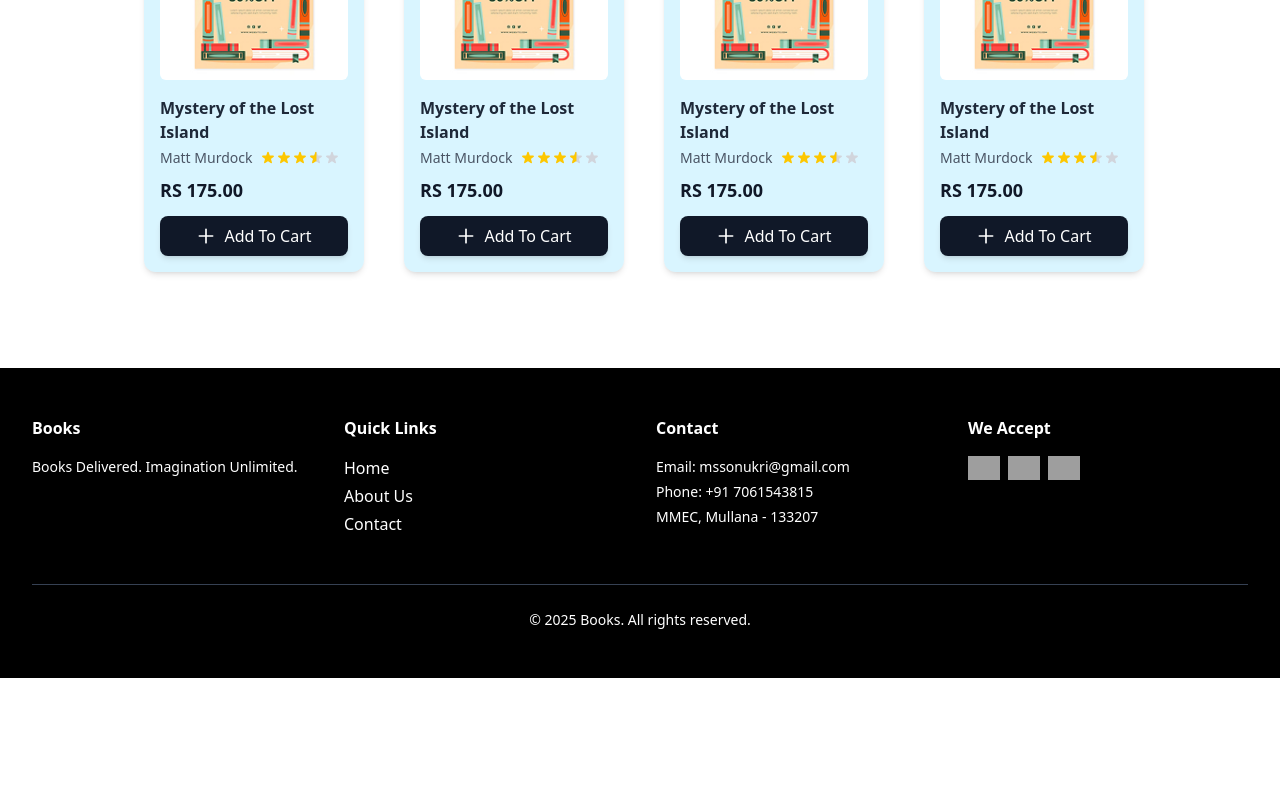
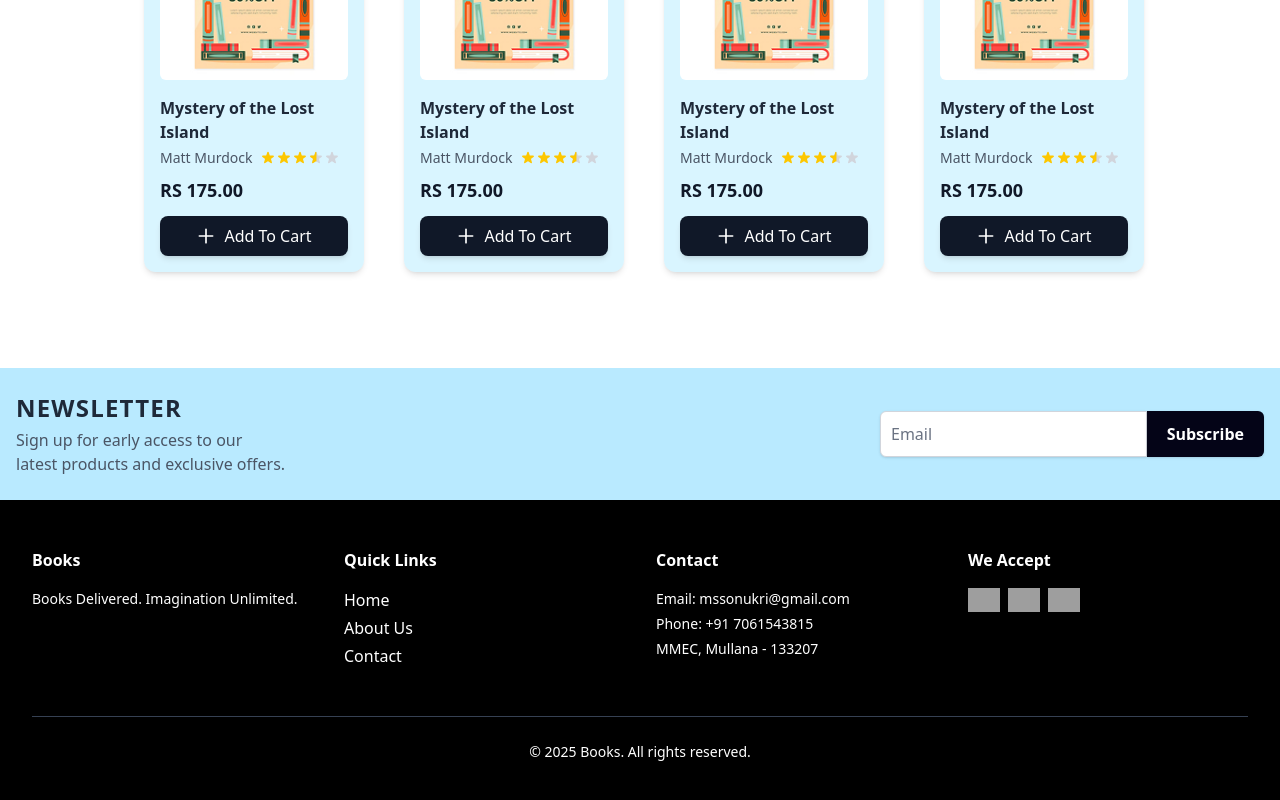
Before and after one commit to MrN7King/BookstorePhase1, a React (Vite) app: page /P2 in a window 1280 px wide. Shown: the part 2213-3013 px from the top of the page. Before the commit the page ends 2891 px from the top, so only its background shows below. Built offline with nearby package versions, Linux system fonts and the light colour scheme; grey boxes are pictures that could not be loaded.

Commit message:
newsletter-added-color-change-needed

```diff
--- /dev/null
+++ b/src/components/Newsletter.jsx
@@ -0,0 +1,65 @@
+// src/sections/NewsletterSection.jsx
+"use client";
+
+import { useState } from 'react';
+
+const NewsletterSection = () => {
+  const [email, setEmail] = useState('');
+
+  const handleSubmit = (e) => {
+    e.preventDefault();
+    console.log('Subscribe email:', email);
+    alert(`Thank you for subscribing, ${email}!`);
+    setEmail('');
+  };
+
+  return (
+    // Outer container: full width, no external margins/paddings
+    // Background color matching the screenshot's muted tone
+    <section className="w-full bg-sky-300/50 text-black"> {/* Muted beige/tan background */}
+      <div className="flex flex-col md:flex-row items-center justify-between
+                      px-4 py-4 md:py-5 lg:py-6 /* Reduced padding for compactness */
+                      max-w-screen-xl mx-auto">
+
+        {/* Left Side: Newsletter Title and Description */}
+        <div className="flex-shrink-0 mb-4 md:mb-0 md:mr-8 text-center md:text-left">
+          <h2 className="text-xl sm:text-2xl font-extrabold font-poppins uppercase tracking-wider text-gray-800"> {/* Darker text, uppercase, tracking */}
+            Newsletter
+          </h2>
+          <p className="text-sm sm:text-base mt-1 text-gray-600"> {/* Smaller, subtle description */}
+            Sign up for early access to our <span className="inline md:block">latest products and exclusive offers.</span> {/* MODIFIED: Line break only on md (laptop) and larger screens */}
+          </p>
+        </div>
+
+        {/* Right Side: Email Input Field and Button */}
+        <div className="w-full md:w-auto flex-grow flex justify-center md:justify-end">
+          <form onSubmit={handleSubmit} className="flex flex-col sm:flex-row w-full max-w-sm"> {/* MODIFIED: Removed space-x-2 to make them stick */}
+            <input
+              type="email"
+              placeholder="Email" // Placeholder text as in screenshot
+              className="flex-grow p-2.5 border border-gray-300 bg-white text-gray-900
+                         placeholder-gray-500 focus:outline-none
+                         transition-all duration-200 shadow-sm rounded-l-md /* MODIFIED: Added rounded-l-md, removed rounded-md */
+                         rounded-r-none /* MODIFIED: Ensure no right roundness */"
+              value={email}
+              onChange={(e) => setEmail(e.target.value)}
+              required
+            />
+            <button
+              type="submit"
+              className="bg-[#040417] text-white px-5 py-2.5 font-semibold font-poppins
+                         hover:bg-blue-700 active:scale-98 transition-all duration-200
+                         shadow-sm hover:shadow-md focus:outline-none
+                         rounded-r-md /* MODIFIED: Added rounded-r-md, removed rounded-md */
+                         rounded-l-none /* MODIFIED: Ensure no left roundness */"
+            >
+              Subscribe
+            </button>
+          </form>
+        </div>
+      </div>
+    </section>
+  );
+};
+
+export default NewsletterSection;
--- a/src/pages/MainBooks.jsx
+++ b/src/pages/MainBooks.jsx
@@ -2,6 +2,7 @@ import BestSellerSlider from '@/sections/BestSellerSlider';
 import GenreSlides from '@/sections/GenreSlides';
 import HeroTwo from '@/sections/HeroTwo';
 import Navigation from '@/sections/Navigation';
+import Newsletter from '../components/Newsletter';
 import { FooterWithSitemap } from '../sections/Footer';
 
 const MainBooks = () => {
@@ -14,7 +15,8 @@ const MainBooks = () => {
          <BestSellerSlider />
          <BestSellerSlider headingText="Newest Books"/>
          <BestSellerSlider headingText="Popular Books"/>
-         <div className="pt-20"><FooterWithSitemap/></div>
+         <div className="pt-20"><Newsletter /></div>
+         <FooterWithSitemap/>
 
 
     </>
```
